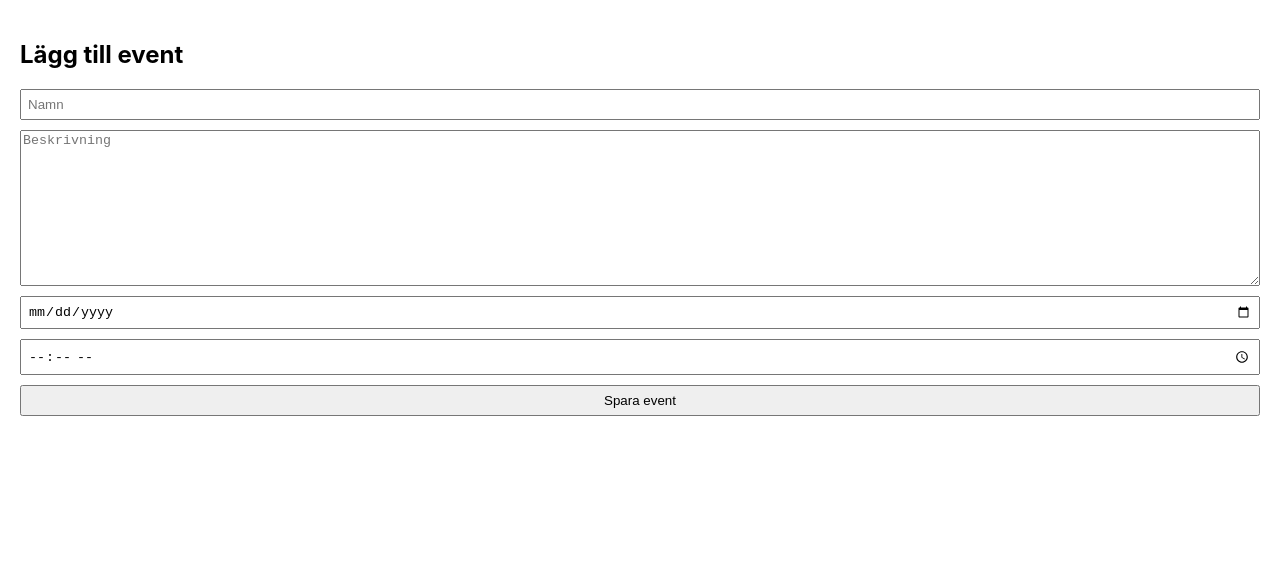
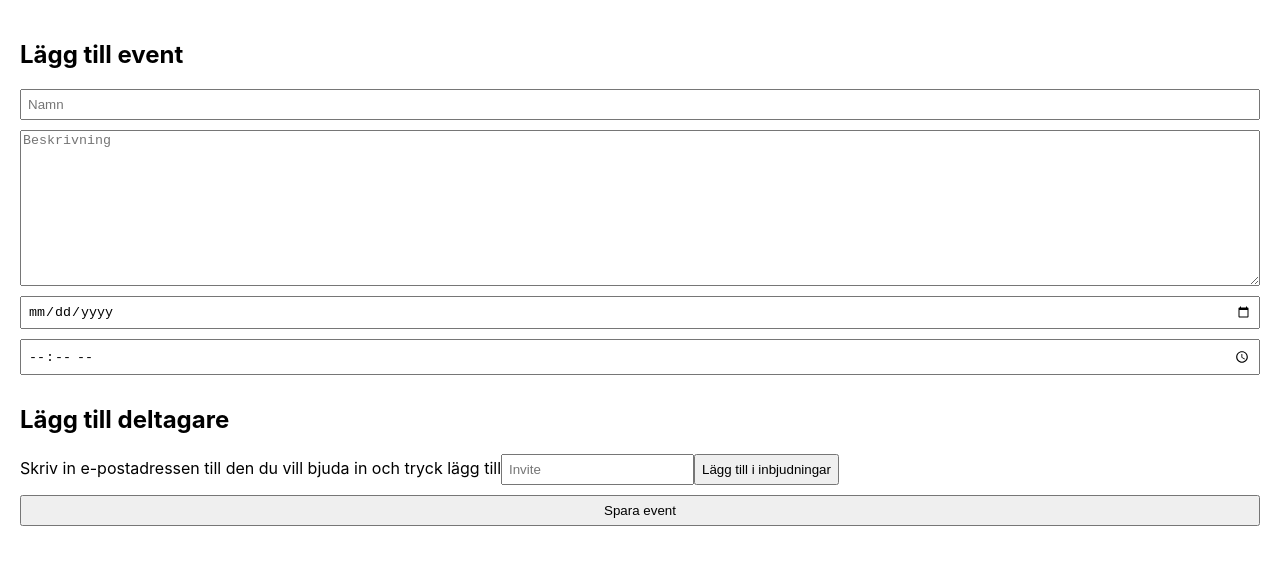
Before and after one commit to fredrikjonasson/BokningsApplikationFrontend, a React (Create React App) app: page / in a window 1280 px wide. Shown: the top 564 px of the page. Built offline with nearby package versions, Linux system fonts and the light colour scheme.

Commit message:
Frontend needs some more work

```diff
--- a/src/events/EventPage.tsx
+++ b/src/events/EventPage.tsx
@@ -3,6 +3,7 @@ import './EventsPage.css';
 import HttpClient from '../common/HttpClient';
 import EventService from '../services/EventService';
 import moment from 'moment';
+import AddInvite from '../participants/AddInvite';
 
 const eventService = new EventService(new HttpClient(process.env.REACT_APP_BASEURL))
 
@@ -25,6 +26,10 @@ const EventPage = () => {
         eventService.AddEvent(dto);
     }
 
+    const handleInvite = (invitations: string[]) => {
+        alert(invitations);
+    }
+
     return (
         <div>
             <h2>Lägg till event</h2>
@@ -33,6 +38,7 @@ const EventPage = () => {
                 <textarea form="event-form-data" name="description" placeholder="Beskrivning" cols={30} rows={10}></textarea>
                 <input name="startDate" type="date" />
                 <input name="startTime" type="time" />
+                <AddInvite handleInvite={handleInvite} />
                 <button type="submit">Spara event</button>
             </form>
         </div>
--- /dev/null
+++ b/src/participants/AddInvite.tsx
@@ -0,0 +1,29 @@
+import React, { useState } from 'react'
+import ParticipantService from '../services/ParticipantService'
+
+
+interface Props {
+    handleInvite(invitations: string[]): void
+}
+
+const AddInvite = (props: Props) => {
+    const [email, setEmail] = useState<string>("")
+    const [invitations, setInvitations] = useState<string[]>([])
+
+    const updateInvites = () => {
+        setInvitations([...invitations, email]);
+        props.handleInvite(invitations);
+    }
+
+    return (
+        <div>
+            <h2>Lägg till deltagare</h2>
+            <label htmlFor="Participant">Skriv in e-postadressen till den du vill bjuda in och tryck lägg till</label>
+            <input name="Invite" type="text" placeholder="Invite" value={email} onChange={(e) => setEmail(e.target.value)} />
+            <button type="submit" onClick={updateInvites}>Lägg till i inbjudningar</button>
+            {invitations.map(invite => <p>{invite}</p>)}
+        </div>
+    )
+
+}
+export default AddInvite
```
Also changed, not shown: src/index.tsx (+5 -5 lines), src/participants/ParticipantPage.tsx (line endings or trailing spaces).
